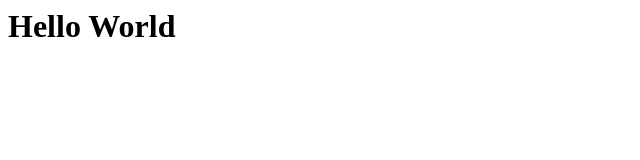
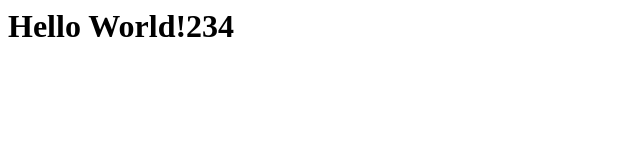
Before and after one commit to EEzycade/EEzycade.github.io, a plain HTML site: page index.html in a window 1280 px wide. Shown: the full height of the page, 0-640 px from the left. Drawn offline with Linux system fonts and the light colour scheme.

Commit message:
new commit

```diff
--- a/index.html
+++ b/index.html
@@ -1 +1 @@
-<h1>Hello World</h1>
+<h1>Hello World!234</h1>
```
